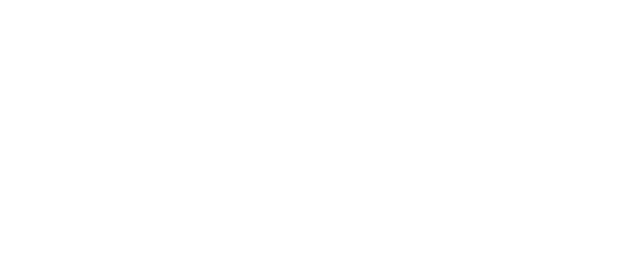
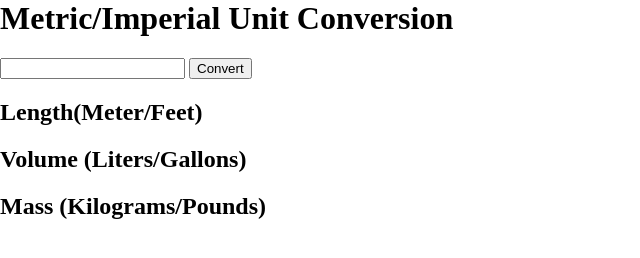
Before and after one commit to Hin274/UnitConverter, a plain HTML site: page index.html in a window 1280 px wide. Shown: the whole page, without its empty margins (0-640 px from the left). Drawn offline with Linux system fonts and the light colour scheme.

Commit message:
Added HTML elements and class names

```diff
--- a/index.html
+++ b/index.html
@@ -1,8 +1,32 @@
 <html>
+
 <head>
     <link rel="stylesheet" href="index.css">
 </head>
+
 <body>
+    <div class="wrapper">
+        <header class="container">
+            <h1 class="title">Metric/Imperial Unit Conversion</h1>
+            <input type="text" id="input-el" class="input">
+            <button id="convert-btn" class="btn">Convert</button>
+        </header>
+        <main class="container">
+            <div class="container-content">
+                <h2 class="unit-title">Length(Meter/Feet)</h2>
+                <p id="output" class="text"></p>
+            </div>
+            <div class="container-content">
+                <h2 class="unit-title">Volume (Liters/Gallons)</h2>
+                <p id="output" class="text"></p>
+            </div>
+            <div class="container-content">
+                <h2 class="unit-title">Mass (Kilograms/Pounds)</h2>
+                <p id="output" class="text"></p>
+            </div>
+        </main>
+    </div>
     <script src="index.js"></script>
 </body>
+
 </html>
```
Lines whose indentation alone changed are shown as unchanged.
